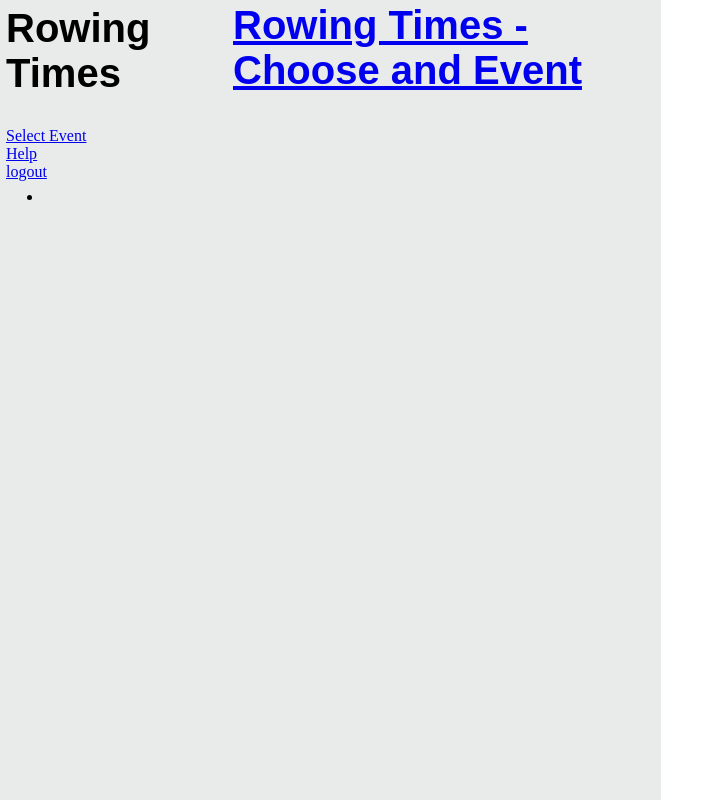
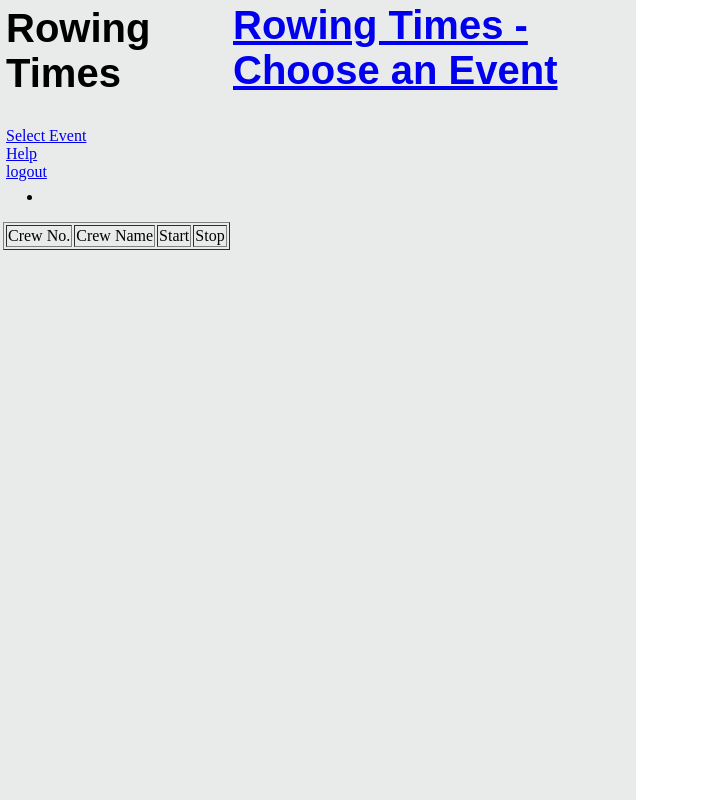
Before and after one commit to ventisep/RowTime, a Python web app: template templates/rcn_main.html in a window 1280 px wide. Shown: the whole page, without its empty margins (0-721 px from the left). Run offline with Jinja, Linux system fonts and the light colour scheme; the template is opened without the code that fills it, so the values that code supplies are empty.

Commit message:
Changes made to the rcn_main.html file
started new table system which will make as many rows as there are
entities in our database. Some of the information for the tables is a
placeholder to look at the comment I put in the code.

```diff
--- a/templates/rcn_main.html
+++ b/templates/rcn_main.html
@@ -3,16 +3,26 @@
 
 <body>
   <header>
-    <h1><a href="/">Rowing Times - Choose and Event</a></h1>
+    <h1><a href="/">Rowing Times - Choose an Event</a></h1>
   </header>
 
   <span id="username">{{user.name}}</span><br><br>
 
+<table border="1">
+	<tr>
+		<td>Crew No.</td>
+		<td>Crew Name</td>
+		<td>Start</td>
+		<td>Stop</td>
+	</tr>
 {% for event in events %}
-<table class="outer">
-	<tr><th></th><th>{{event.event_name}}</th><th><a href="/loadcrews?event_key={{event.key.urlsafe()}}">details</a></th></tr>
-	<tr><td align="left">date: {{event.event_date}}</td><th></th><td>type: {{event.event_desc}}</td></tr>
-</table><br>
+	<tr>
+		<td>{{event.Crew_num}}</td>
+		<td>{{event.Crew_name}}</td>
+		<td><input type="text" placeholder="Start"/></td>
+		<td><input type="text" placeholder="Stop"/></td>
+		<td><input type="button" value="submit"/></td>
+	</tr>
 {% endfor %}
 
 </body>
```
Also changed, not shown: 1 other file.
